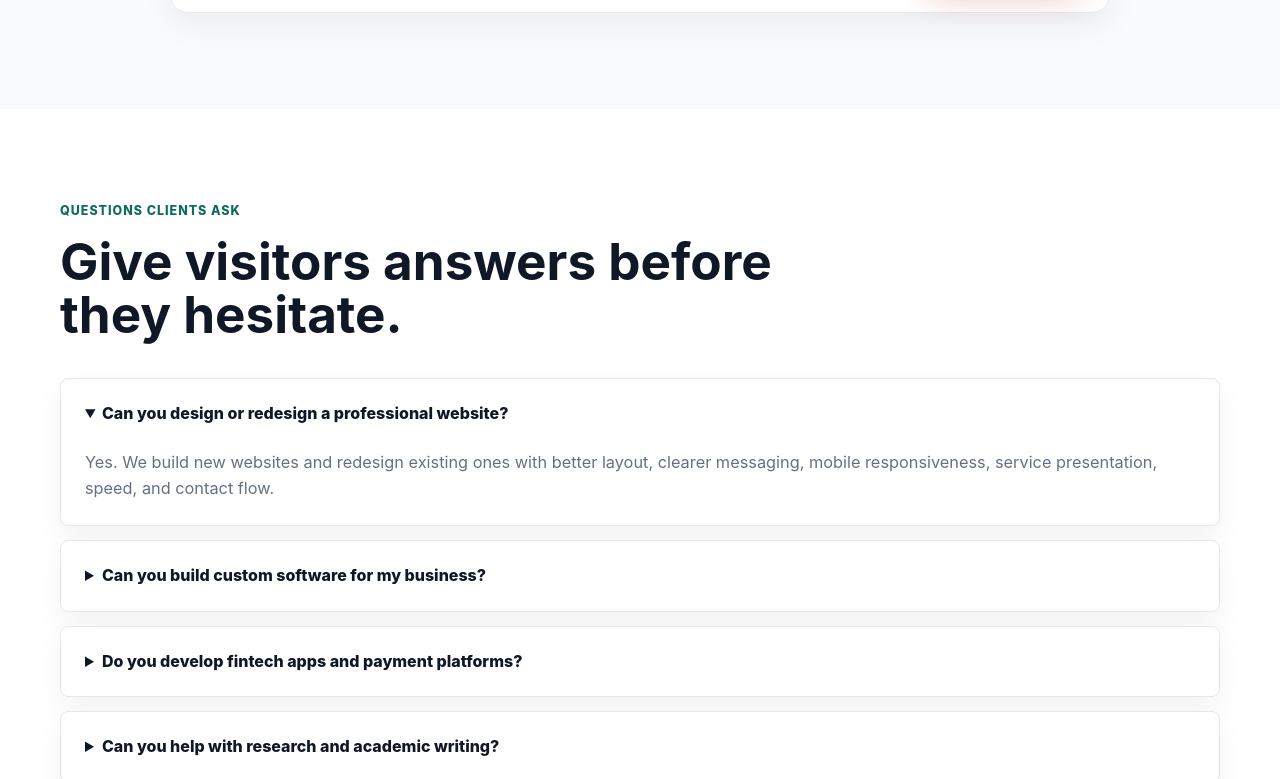
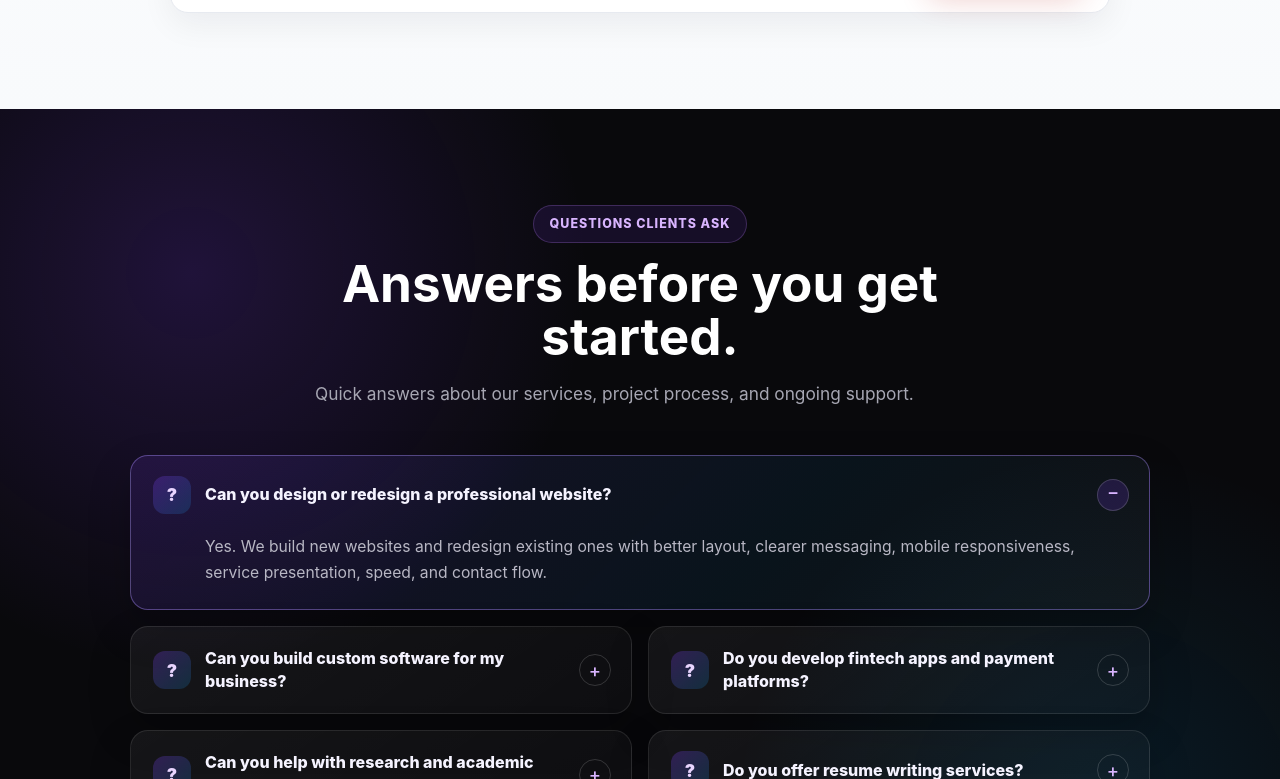
Before and after one commit to davidjames2708-dotcom/willibabsdigitalsolutions, a Next.js app: page / in a window 1280 px wide. Shown: the part 6281-7060 px from the top of the page. Built offline with nearby package versions, Linux system fonts and the light colour scheme.

Commit message:
Restyle homepage FAQ as dark card grid

```diff
--- a/app/page.jsx
+++ b/app/page.jsx
@@ -296,10 +296,11 @@ export default function HomePage() {
             </div>
           </section>
 
-          <section className="section faq-section">
-            <div className="section-heading">
+          <section className="section faq-section" aria-labelledby="faq-title">
+            <div className="section-heading faq-heading">
               <p className="eyebrow">Questions clients ask</p>
-              <h2>Give visitors answers before they hesitate.</h2>
+              <h2 id="faq-title">Answers before you get started.</h2>
+              <p>Quick answers about our services, project process, and ongoing support.</p>
             </div>
 
             <div className="faq-list">
--- a/style.css
+++ b/style.css
@@ -2411,33 +2411,142 @@ h3 {
 }
 
 .faq-section {
-  padding-top: 92px;
+  position: relative;
+  isolation: isolate;
+  width: 100%;
+  max-width: none;
+  padding: 96px max(24px, calc((100% - 1180px) / 2));
+  overflow: hidden;
+  background:
+    radial-gradient(circle at 15% 18%, rgba(124, 58, 237, 0.2), transparent 30%),
+    radial-gradient(circle at 86% 78%, rgba(14, 165, 233, 0.12), transparent 28%),
+    #09090c;
+}
+
+.faq-heading {
+  max-width: 800px;
+  margin: 0 auto 46px;
+  text-align: center;
+}
+
+.faq-heading .eyebrow {
+  width: fit-content;
+  margin-inline: auto;
+  padding: 8px 16px;
+  border: 1px solid rgba(192, 132, 252, 0.24);
+  border-radius: 999px;
+  color: #d8b4fe;
+  background: rgba(124, 58, 237, 0.12);
+}
+
+.faq-heading h2 {
+  color: #ffffff;
+}
+
+.faq-heading p:not(.eyebrow) {
+  max-width: 650px;
+  margin: 0 auto;
+  color: #a7a7b3;
+  font-size: 1.08rem;
+  line-height: 1.65;
 }
 
 .faq-list {
-  display: grid;
+  width: min(100%, 1020px);
+  margin-inline: auto;
+  display: grid;
+  grid-template-columns: repeat(2, minmax(0, 1fr));
+  gap: 16px;
+}
+
+.faq-list details {
+  min-width: 0;
+  align-self: start;
+  border: 1px solid rgba(255, 255, 255, 0.1);
+  border-radius: 18px;
+  background: linear-gradient(145deg, rgba(255, 255, 255, 0.055), rgba(255, 255, 255, 0.025));
+  box-shadow: 0 18px 42px rgba(0, 0, 0, 0.22);
+  transition: transform 200ms ease, border-color 200ms ease, background 200ms ease, box-shadow 200ms ease;
+}
+
+.faq-list details:first-child {
+  grid-column: 1 / -1;
+}
+
+.faq-list details:hover {
+  transform: translateY(-2px);
+  border-color: rgba(167, 139, 250, 0.46);
+  box-shadow: 0 20px 44px rgba(65, 30, 130, 0.2);
+}
+
+.faq-list details[open] {
+  border-color: rgba(167, 139, 250, 0.42);
+  background: linear-gradient(135deg, rgba(124, 58, 237, 0.14), rgba(14, 165, 233, 0.07) 62%, rgba(255, 255, 255, 0.035));
+}
+
+.faq-list summary {
+  position: relative;
+  display: grid;
+  grid-template-columns: 38px minmax(0, 1fr) 30px;
   gap: 14px;
-}
-
-.faq-list details {
-  border: 1px solid var(--line);
-  border-radius: 8px;
-  background: var(--white);
-  box-shadow: 0 14px 30px rgba(16, 24, 40, 0.05);
-}
-
-.faq-list summary {
-  padding: 22px 24px;
-  color: var(--ink);
+  align-items: center;
+  padding: 20px 22px;
+  color: #f5f3ff;
   font-weight: 800;
+  font-size: 1rem;
+  line-height: 1.45;
   cursor: pointer;
+  list-style: none;
+}
+
+.faq-list summary::-webkit-details-marker {
+  display: none;
+}
+
+.faq-list summary::before {
+  content: "?";
+  width: 38px;
+  height: 38px;
+  display: grid;
+  place-items: center;
+  border-radius: 12px;
+  color: #e9d5ff;
+  background: linear-gradient(135deg, rgba(124, 58, 237, 0.28), rgba(14, 165, 233, 0.18));
+  font-size: 1.08rem;
+  font-weight: 900;
+}
+
+.faq-list summary::after {
+  content: "+";
+  width: 30px;
+  height: 30px;
+  display: grid;
+  place-items: center;
+  border: 1px solid rgba(255, 255, 255, 0.16);
+  border-radius: 50%;
+  color: #d8b4fe;
+  font-size: 1.15rem;
+  font-weight: 500;
+  transition: transform 180ms ease, background 180ms ease;
+}
+
+.faq-list details[open] summary::after {
+  content: "−";
+  transform: rotate(180deg);
+  background: rgba(124, 58, 237, 0.18);
+}
+
+.faq-list summary:focus-visible {
+  outline: 2px solid #c4b5fd;
+  outline-offset: 4px;
+  border-radius: 12px;
 }
 
 .faq-list p {
-  margin: 0;
-  padding: 0 24px 24px;
-  color: var(--muted);
-  font-size: 1.02rem;
+  margin: 0 22px 22px 74px;
+  color: #b8b7c4;
+  font-size: 0.98rem;
+  line-height: 1.7;
 }
 
 .contact-section {
@@ -3801,6 +3910,48 @@ textarea:focus {
     padding-block: 62px;
   }
 
+  .section.faq-section {
+    padding: 72px 18px;
+  }
+
+  .faq-heading {
+    margin-bottom: 30px;
+  }
+
+  .faq-heading p:not(.eyebrow) {
+    font-size: 1rem;
+  }
+
+  .faq-list {
+    grid-template-columns: 1fr;
+    gap: 12px;
+  }
+
+  .faq-list details:first-child {
+    grid-column: auto;
+  }
+
+  .faq-list summary {
+    grid-template-columns: 34px minmax(0, 1fr) 28px;
+    gap: 10px;
+    padding: 16px;
+  }
+
+  .faq-list summary::before {
+    width: 34px;
+    height: 34px;
+  }
+
+  .faq-list summary::after {
+    width: 28px;
+    height: 28px;
+  }
+
+  .faq-list p {
+    margin: 0 16px 18px 60px;
+    font-size: 0.94rem;
+  }
+
   .process-heading {
     text-align: center;
   }
```
